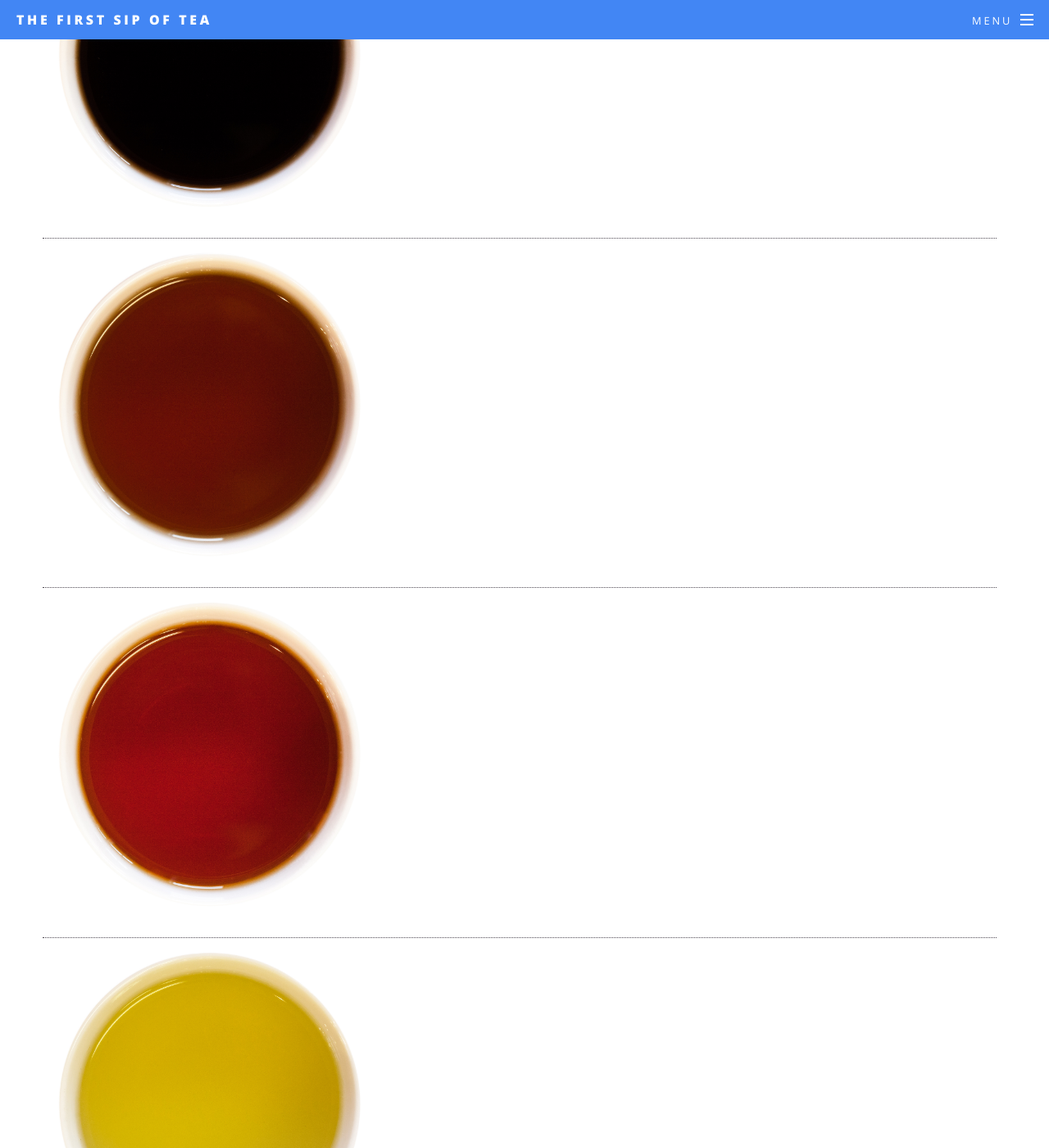
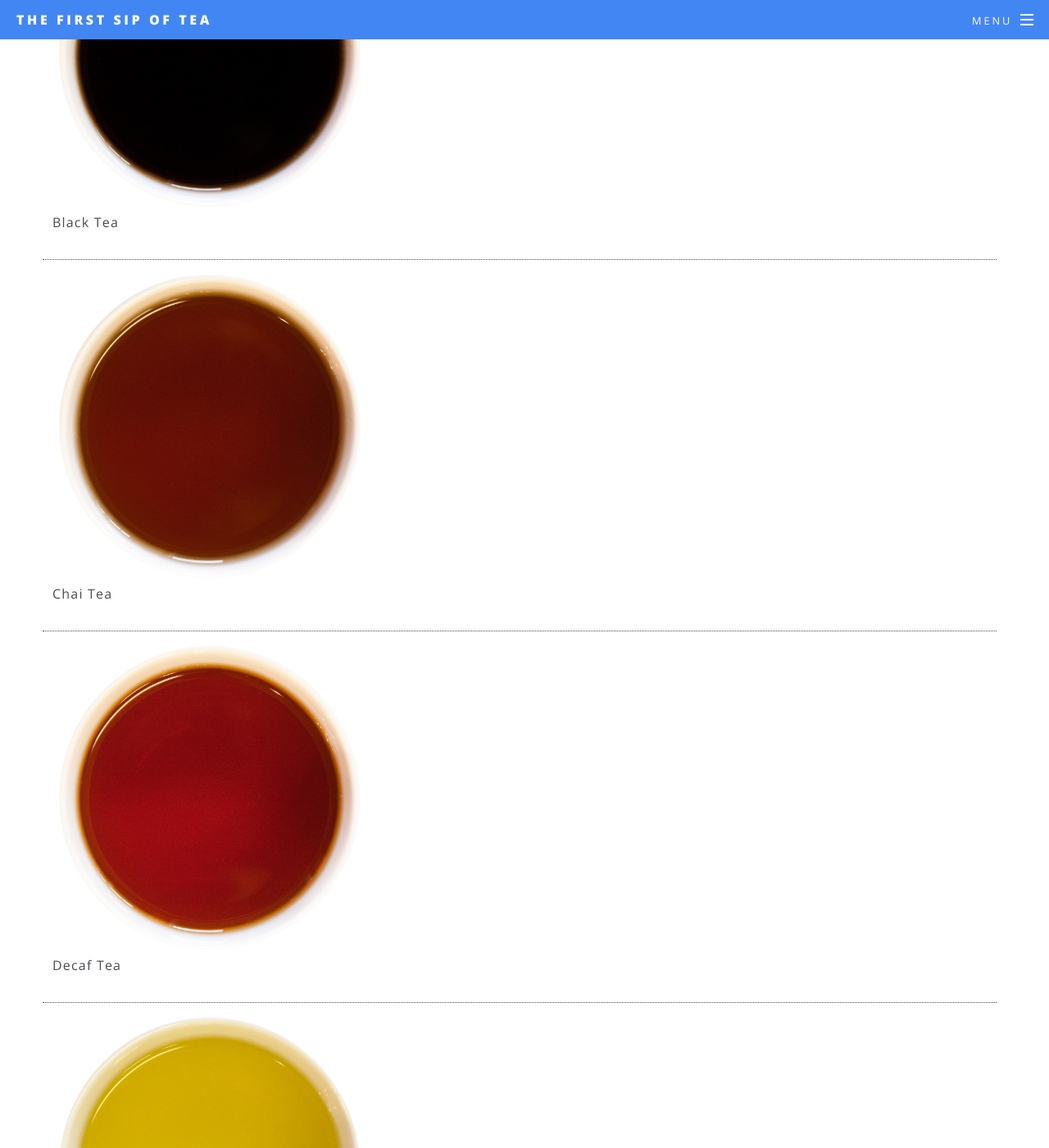
Before and after one commit to the-first-sip/the-first-sip.github.io, a Jekyll site: the page built from learn.html, in a window 1280 px wide and 1400 px high, scrolled down 1127 px. Shown: the whole window at 82% size. Built offline with Jekyll 4.4.1, drawn with Linux system fonts in a browser that asks for light colours.

Commit message:
learn page 2 test fixed links

```diff
--- a/learn.html
+++ b/learn.html
@@ -19,16 +19,16 @@ description:
         </center>
         <div class="box alt">
 					<div class="row uniform 50%">
-
-						<a href="#"><div class="4u"><span class="image fit"><img src="images/Black-Tea.jpg" alt="" /></span></div></a>
-						<a href="#"><div class="4u"><span class="image fit"><img src="images/Chai-Tea.jpg" alt="" /></span></div>
-						<a href="#"><div class="4u"><span class="image fit"><img src="images/Decaf-Tea.jpg" alt="" /></span></div>
-						<a href="#"><div class="4u"><span class="image fit"><img src="images/Green-Tea.jpg" alt="" /></span></div>
-						<a href="#"><div class="4u"><span class="image fit"><img src="images/Herbal-Tea.jpg" alt="" /></span></div>
-						<a href="#"><div class="4u"><span class="image fit"><img src="images/pic01.jpg" alt="" /></span></div>
-						<a href="#"><div class="4u"><span class="image fit"><img src="images/Mate-Tea.jpg" alt="" /></span></div>
-						<a href="#"><div class="4u"><span class="image fit"><img src="images/Oolong-Tea.jpg" alt="" /></span></div>
-						<a href="#"><div class="4u"><span class="image fit"><img src="images/Rooibos-Tea.jpg" alt="" /></span></div>
+						<a href="#"><div class="4u"><span class="image fit"><img src="images/Black-Tea.jpg" alt="" />Black Tea</span></div></a>
+						<a href="#"><div class="4u"><span class="image fit"><img src="images/Chai-Tea.jpg" alt="" />Chai Tea</span></div></a>
+						<a href="#"><div class="4u"><span class="image fit"><img src="images/Decaf-Tea.jpg" alt="" />Decaf Tea</span></div></a>
+						<a href="#"><div class="4u"><span class="image fit"><img src="images/Green-Tea.jpg" alt="" />Green Tea</span></div></a>
+						<a href="#"><div class="4u"><span class="image fit"><img src="images/Herbal-Tea.jpg" alt="" /></span></div></a>
+						<a href="#"><div class="4u"><span class="image fit"><img src="images/pic01.jpg" alt="" /></span></div></a>
+						<a href="#"><div class="4u"><span class="image fit"><img src="images/Mate-Tea.jpg" alt="" /></span></div></a>
+						<a href="#"><div class="4u"><span class="image fit"><img src="images/Oolong-Tea.jpg" alt="" /></span></div></a>
+						<a href="#"><div class="4u"><span class="image fit"><img src="images/Rooibos-Tea.jpg" alt="" /></span></div></a>
+						<a href="#"><div class="4u"><span class="image fit"><img src="images/White-Tea.jpg" alt="" /></span></div></a>
 					</div>
 				</div>
 
```
